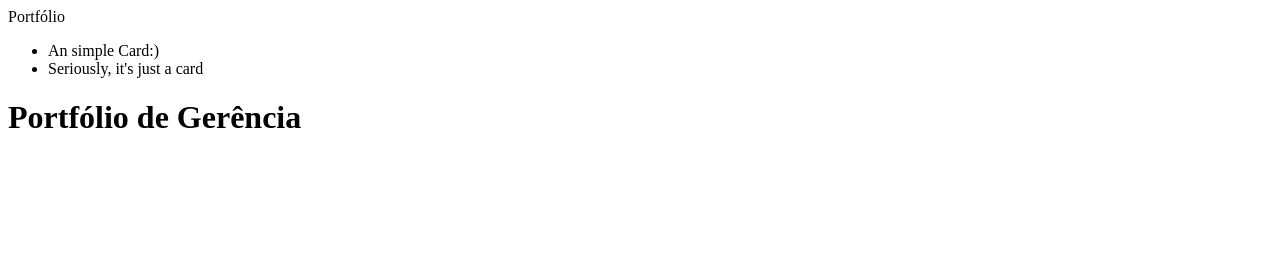
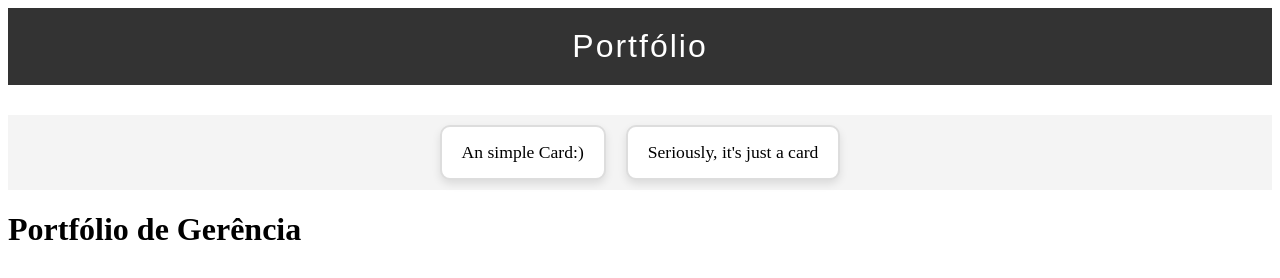
Before and after one commit to GsCorneto/Atv-PortGER, a plain HTML site: page index.html in a window 1280 px wide. Drawn offline with Linux system fonts and the light colour scheme.

Commit message:
ADD: styles
Styling the header together with the navbar. Developing a hover effect in the ul itens.

```diff
--- a/index.html
+++ b/index.html
@@ -11,8 +11,8 @@
 
     <nav class="navbar">
         <ul class="list">
-            <li>An simple Card:)</li>
-            <li>Seriously, it's just a card</li>
+            <li class="item">An simple Card:)</li>
+            <li class="item">Seriously, it's just a card</li>
         </ul>
     </nav>
 
--- a/styles.css
+++ b/styles.css
@@ -0,0 +1,47 @@
+.header {
+    font-size: 2rem;
+    text-align: center;
+    background-color: #333;
+    color: #fff;
+    padding: 20px 0;
+    margin-bottom: 30px;
+    letter-spacing: 2px;
+    font-family: Arial, sans-serif;
+}
+
+.navbar {
+    display: flex;
+    justify-content: center;
+    align-items: center;
+    background-color: #f4f4f4;
+    padding: 10px 0;
+}
+
+.list {
+    list-style-type: none;
+    margin: 0;
+    padding: 0;
+    display: flex;
+    gap: 20px;
+}
+
+.item {
+    background-color: #fff;
+    border: 2px solid #ddd;
+    padding: 15px 20px;
+    border-radius: 10px;
+    box-shadow: 0 4px 8px rgba(0, 0, 0, 0.1);
+    transition: transform 0.3s ease, box-shadow 0.3s ease, background-color 0.3s ease;
+    font-size: 1.1rem;
+    cursor: pointer;
+}
+
+.item:hover {
+    transform: scale(1.1);
+    background-color: #e0e0e0;
+    box-shadow: 0 8px 16px rgba(0, 0, 0, 0.2);
+}
+
+.item:hover {
+    font-size: 1.3rem;
+}
```
